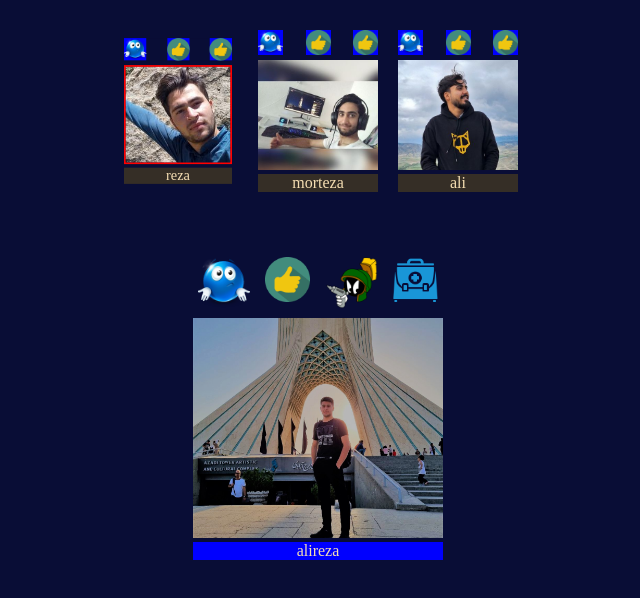
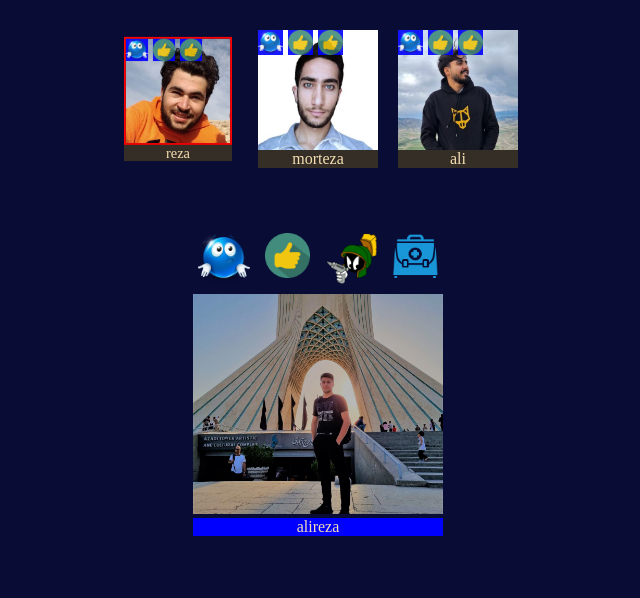
Before and after one commit to alireza-shokri/game_mafia, a plain HTML site: page main.html in a window 1280 px wide. Both pictures are taken after a click on the element "reza". Shown: the whole page, without its empty margins (322-962 px from the left). Drawn offline with Linux system fonts and the light colour scheme.

Commit message:
chang cover and like and idont know

```diff
--- a/main.html
+++ b/main.html
@@ -11,37 +11,38 @@
     <div class="contentAll-2">
         <form action="">
             <div class="parent-plaer">
+
                 <div class="plaer">
-                    <div class="icon-like-dont">
+                    <div class="img-reza">
                         <img src="icon/Artdesigner-Emoticons-2-Dont-know.128.png" alt="" class="img-hed-like-dont" >
                         <img src="icon/Graphicloads-Colorful-Long-Shadow-Hand-thumbs-up-like-2.256.png" alt="" class="img-hed-like-dont">
                         <img src="icon/Graphicloads-Colorful-Long-Shadow-Hand-thumbs-up-like-2.256.png" alt="" class="img-hed-like-dont">
                     </div>
-                    <img src="imgplaer/image_29_05_2024_744.jpg" alt="" class="img-2">
                     <p class="naem-plaer">reza</p>
                     <input type="radio" class="input-radio-page2-plaer" value="reza-merabdi" name="target">
                 </div>
+
                 <div class="plaer">
-                    <div class="icon-like-dont">
+                    <div class="img-mortaza" >
                         <img src="icon/Artdesigner-Emoticons-2-Dont-know.128.png" alt="" class="img-hed-like-dont" >
                         <img src="icon/Graphicloads-Colorful-Long-Shadow-Hand-thumbs-up-like-2.256.png" alt="" class="img-hed-like-dont">
                         <img src="icon/Graphicloads-Colorful-Long-Shadow-Hand-thumbs-up-like-2.256.png" alt="" class="img-hed-like-dont">
                     </div>
-                    <img src="imgplaer/IMG_20240529_010907_829.jpg" alt=""  class="img-2" >
                     <p class="naem-plaer">morteza</p>
                     <input type="radio" class="input-radio-page2-plaer" value="morteza-kheri" name="target">
                 </div>
+
                 <div class="plaer">
-                    <div class="icon-like-dont">
+                    <div class="img-ali" >
                         <img src="icon/Artdesigner-Emoticons-2-Dont-know.128.png" alt="" class="img-hed-like-dont" >
                         <img src="icon/Graphicloads-Colorful-Long-Shadow-Hand-thumbs-up-like-2.256.png" alt="" class="img-hed-like-dont">
                         <img src="icon/Graphicloads-Colorful-Long-Shadow-Hand-thumbs-up-like-2.256.png" alt="" class="img-hed-like-dont">
                     </div>
-                    <img src="imgplaer/image_29_05_2024_585.jpg" alt=""  class="img-2">
                     <p class="naem-plaer">ali</p>
                     <input type="radio" class="input-radio-page2-plaer"  value="ali-borhani" name="target">
                 </div>
             </div>
+
             <div class="father-buttn">
                 <button class="buttn-finsh">yes and ok</button>
             </div>
@@ -65,7 +66,7 @@
                         <input type="radio" class="input-radio-page2-do" value="doctor-help" name="work">
                     </span>
                 </div>
-                <img src="imgplaer/IMG_20230828_175427_408.jpg" alt=""  class="img-me">
+                <img src="imgplaer/alireza-shokri.jpg" alt=""  class="img-me">
                 <p class="naem-plaer-me">alireza</p>
             </div>
         </form>
@@ -107,16 +108,16 @@
         function  select_target(event){
             select_persen=event.target.parentElement;
             if(select_persen.getAttribute('class')!='parent-plaer' && select_persen.getAttribute('class')=='plaer'){
-                select_persen.children[1].style.border='2px solid red';
+                select_persen.children[0].style.border='2px solid red';
                 select_persen.style.transform="scale(0.90)";
-                select_persen.children[3].checked=true;
+                select_persen.children[2].checked=true;
                 vazet2=true; enable();
             // foreach-------
             plaer.forEach(function (element){
                 if(element.lastElementChild.value!=select_persen.lastElementChild.value){
-                    if(element.children[1].style.border=='2px solid red'){
+                    if(element.children[0].style.border=='2px solid red'){
                     element.style.transform="scale(1)";
-                    element.children[1].style.border='none';
+                    element.children[0].style.border='none';
                     }}});}}
     </script>
 </body>
--- a/style.css
+++ b/style.css
@@ -100,10 +100,20 @@ body{
     width: 120px;
     background-color: rgb(9, 13, 54);
 }
-.img-2{
+.img-mortaza,.img-ali,.img-reza{
+    display: flex;
+    align-items:start;
+    gap: 5px;
     width: 100%;
-    height: 110px;
-    object-fit: cover;
+    height: 120px;
+    background-size:cover;
+    background-image:url(imgplaer/morteza-kheri.jpg);
+}
+.img-ali{
+   background-image:url(imgplaer/ali-borhani.jpg);
+}
+.img-reza{
+   background-image:url(imgplaer/reza-merabdi.jpg);
 }
 .me{
     margin:60px  auto;
@@ -150,13 +160,8 @@ body{
     border: none;
     background-color: bisque;
 }
-.icon-like-dont{
-    display:flex;
-    justify-content: space-between;
-    align-items: center;
-    margin-bottom: 5px;
-}
 .img-hed-like-dont{
     width: 25px;
+    opacity: 90%;
     background-color:blue;
 }
```
Also changed, not shown: index.html (+4 -4 lines), imgplaer/IMG_20240529_010907_829.jpg (deleted), imgplaer/ali-borhani.jpg (renamed from imgplaer/image_29_05_2024_585.jpg), imgplaer/alireza-shokri.jpg (renamed from imgplaer/IMG_20230828_175427_408.jpg), imgplaer/image_29_05_2024_744.jpg (deleted), imgplaer/morteza-kheri.jpg (added), imgplaer/reza-merabdi.jpg (added).
